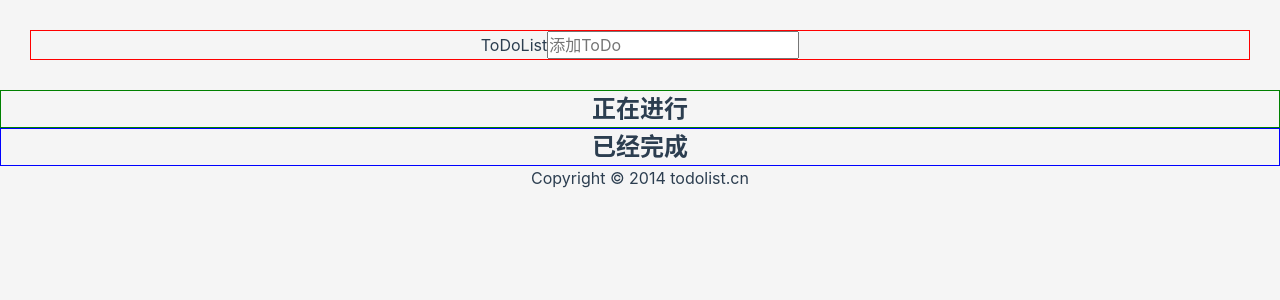
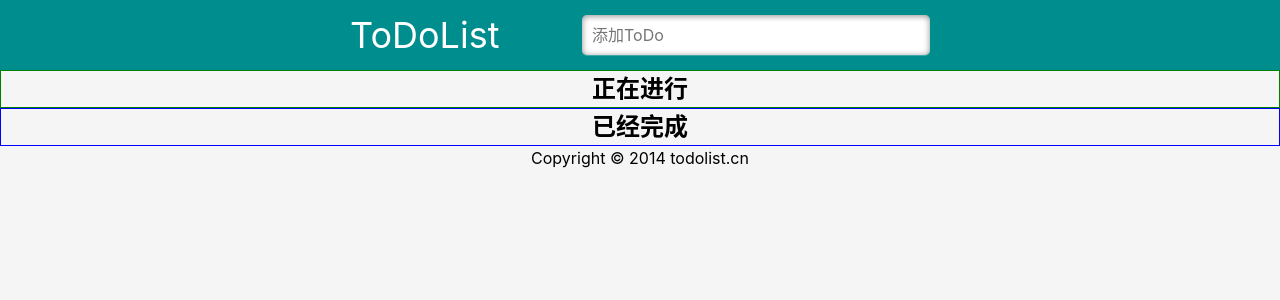
Before and after one commit to NiceyLai/toDoList-vue2, a Vue app: page /#/ in a window 1280 px wide. Shown: the top 300 px of the page. Built offline with nearby package versions, Linux system fonts and the light colour scheme.

Commit message:
完成Nav.vue的CSS部分

```diff
--- a/src/App.vue
+++ b/src/App.vue
@@ -1,6 +1,5 @@
 <template>
   <div id="app">
-
     <router-view />
   </div>
 </template>
@@ -18,10 +17,8 @@ body {
   -webkit-font-smoothing: antialiased;
   -moz-osx-font-smoothing: grayscale;
   text-align: center;
-  color: #2c3e50;
+  // color: #2c3e50;
   font-size: 16px;
   line-height: 1.5;
 }
-
-
 </style>
--- a/src/assets/style/helper.scss
+++ b/src/assets/style/helper.scss
@@ -1,56 +1,18 @@
-$font-hei: -apple-system,
-    "Noto Sans",
-    "Helvetica Neue",
-    Helvetica,
-    "Nimbus Sans L",
-    Arial,
-    "Liberation Sans",
-    "PingFang SC",
-    "Hiragino Sans GB",
-    "Noto Sans CJK SC",
-    "Source Han Sans SC",
-    "Source Han Sans CN",
-    "Microsoft YaHei",
-    "Wenquanyi Micro Hei",
-    "WenQuanYi Zen Hei",
-    "ST Heiti",
-    SimHei,
-    "WenQuanYi Zen Hei Sharp",
-    sans-serif;
+$font-hei: -apple-system, "Noto Sans", "Helvetica Neue", Helvetica,
+  "Nimbus Sans L", Arial, "Liberation Sans", "PingFang SC", "Hiragino Sans GB",
+  "Noto Sans CJK SC", "Source Han Sans SC", "Source Han Sans CN",
+  "Microsoft YaHei", "Wenquanyi Micro Hei", "WenQuanYi Zen Hei", "ST Heiti",
+  SimHei, "WenQuanYi Zen Hei Sharp", sans-serif;
 
-$font-kai: Baskerville,
-    Georgia,
-    "Liberation Serif",
-    "Kaiti SC",
-    STKaiti,
-    "AR PL UKai CN",
-    "AR PL UKai HK",
-    "AR PL UKai TW",
-    "AR PL UKai TW MBE",
-    "AR PL KaitiM GB",
-    KaiTi,
-    KaiTi_GB2312,
-    DFKai-SB,
-    "TW\-Kai",
-    serif;
+$font-kai: Baskerville, Georgia, "Liberation Serif", "Kaiti SC", STKaiti,
+  "AR PL UKai CN", "AR PL UKai HK", "AR PL UKai TW", "AR PL UKai TW MBE",
+  "AR PL KaitiM GB", KaiTi, KaiTi_GB2312, DFKai-SB, "TW\-Kai", serif;
 
-$font-song: Georgia,
-    "Nimbus Roman No9 L",
-    "Songti SC",
-    "Noto Serif CJK SC",
-    "Source Han Serif SC",
-    "Source Han Serif CN",
-    STSong,
-    "AR PL New Sung",
-    "AR PL SungtiL GB",
-    NSimSun,
-    SimSun,
-    "TW\-Sung",
-    "WenQuanYi Bitmap Song",
-    "AR PL UMing CN",
-    "AR PL UMing HK",
-    "AR PL UMing TW",
-    "AR PL UMing TW MBE",
-    PMingLiU,
-    MingLiU,
-    serif;
+$font-song: Georgia, "Nimbus Roman No9 L", "Songti SC", "Noto Serif CJK SC",
+  "Source Han Serif SC", "Source Han Serif CN", STSong, "AR PL New Sung",
+  "AR PL SungtiL GB", NSimSun, SimSun, "TW\-Sung", "WenQuanYi Bitmap Song",
+  "AR PL UMing CN", "AR PL UMing HK", "AR PL UMing TW", "AR PL UMing TW MBE",
+  PMingLiU, MingLiU, serif;
+
+$color-background:rgb(0 141 142);
+$color-highlight: #42b983;
--- a/src/components/Nav.vue
+++ b/src/components/Nav.vue
@@ -17,10 +17,48 @@ export default class Nav extends Vue {}
 </script>
 
 <style lang="scss" scoped>
+@import "@/assets/style/helper.scss";
+@import "@/assets/style/reset.scss";
+
 nav {
-  padding: 30px;
+  height: 70px;
+  background: $color-background;
   div {
-    border: 1px solid red;
+    margin: 0 auto;
+    label {
+      float: left;
+      width: 100px;
+      line-height: 70px;
+      color: #fff;
+      font-size: 36px;
+      cursor: pointer;
+      font-family: $font-hei;
+    }
+    input {
+      float: right;
+      width: 60%;
+      height: 40px;
+      margin-top: 15px;
+      text-indent: 10px;
+      border-radius: 5px;
+      box-shadow: 0 1px 0 rgba(255, 255, 255, 0.24),
+        0 1px 6px rgba(0, 0, 0, 0.45) inset;
+      border: none;
+    }
+  }
+}
+
+@media screen and (max-device-width: 620px) {
+  div {
+    width: 96%;
+    padding: 0 2%;
+  }
+}
+
+@media screen and (min-width: 620px) {
+  div {
+    width: 600px;
+    padding: 0 10px;
   }
 }
 </style>
```
Also changed, not shown: 1 other file (tests, documents, lock files or other folders).
